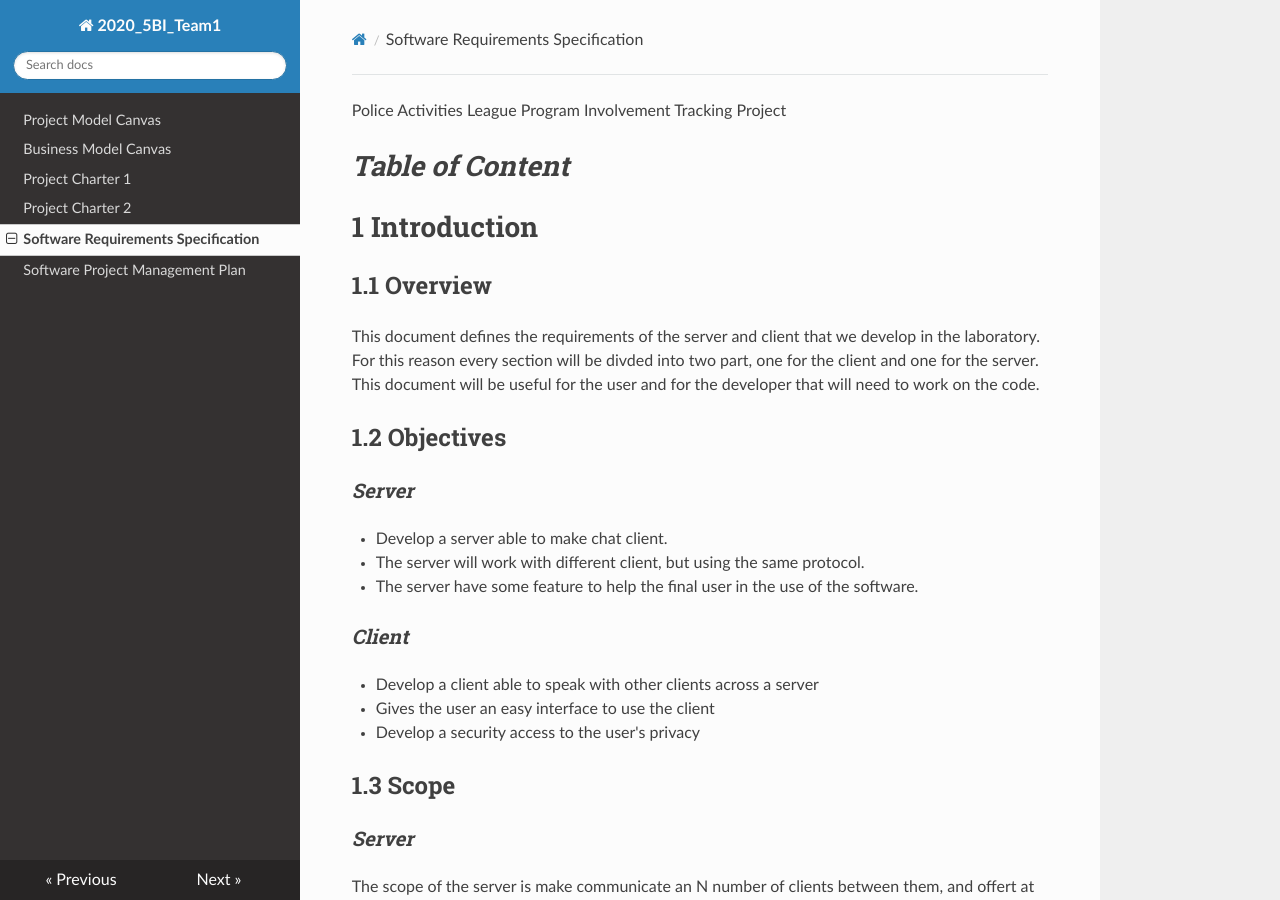
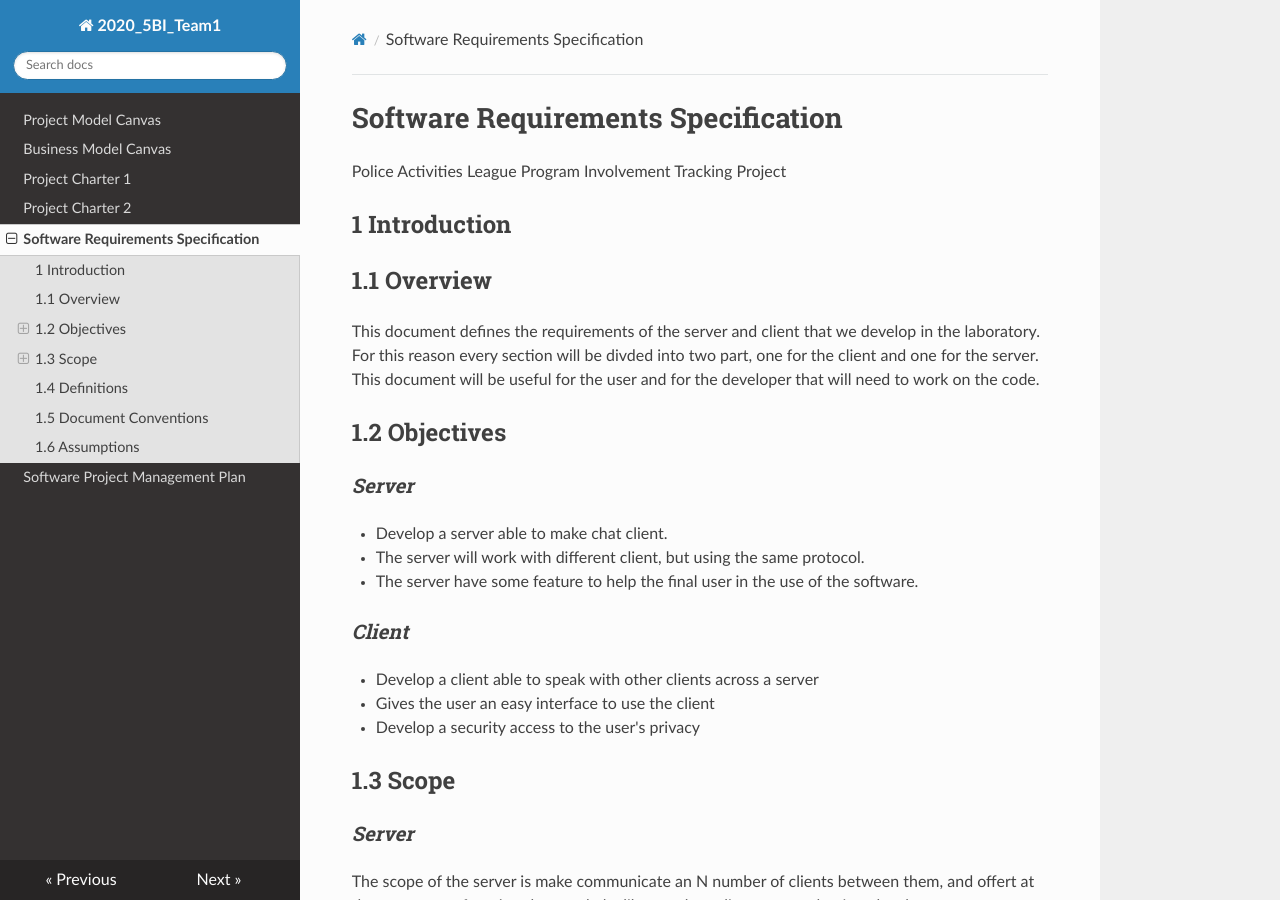
Before and after one commit to FrankMartinuz/2020_5BI_team1_Liboni, an MkDocs documentation site: the page built from docs/Software_Requirements_Specification.md, in a window 1280 px wide and 900 px high. Built offline with MkDocs 1.6.1, drawn with Linux system fonts in a browser that asks for light colours; nearby versions of some CDN libraries.

Commit message:
Update Software_Requirements_Specification.md

```diff
--- a/docs/Software_Requirements_Specification.md
+++ b/docs/Software_Requirements_Specification.md
@@ -1,12 +1,8 @@
+# Software Requirements Specification
+
 Police Activities League Program Involvement Tracking Project
 
-
-
-# *Table of Content*
-
-
-
-# 1 Introduction
+## 1 Introduction
 
 ## 1.1 Overview
 
```
